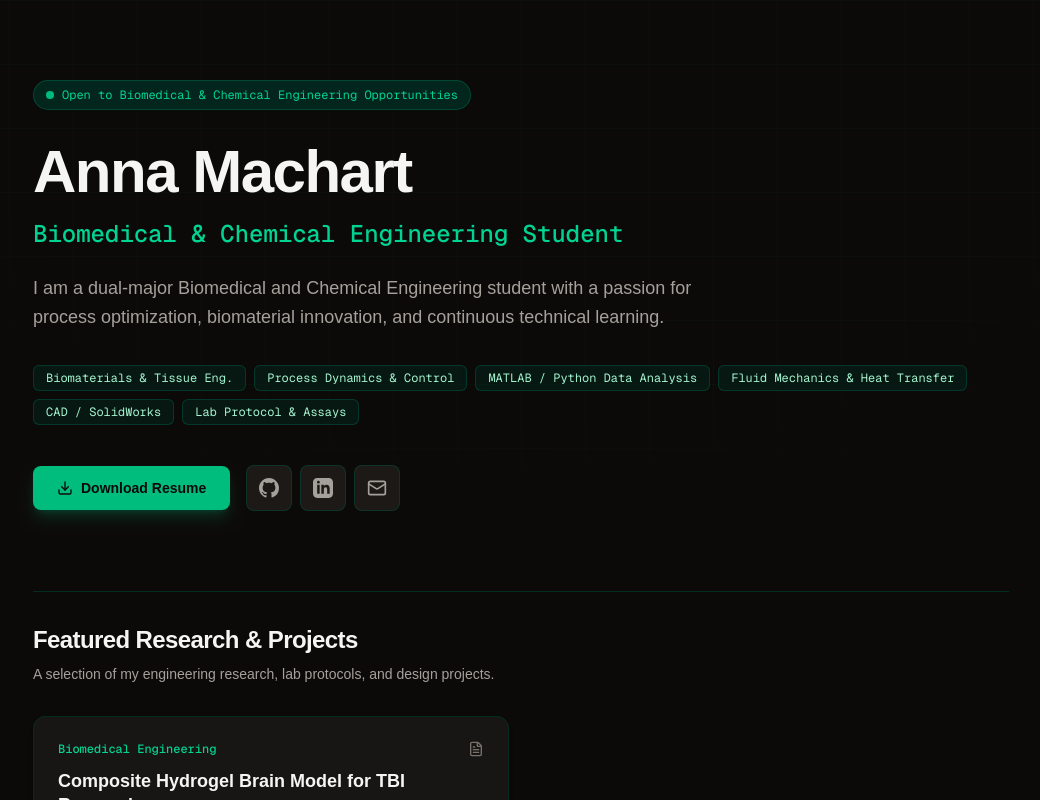
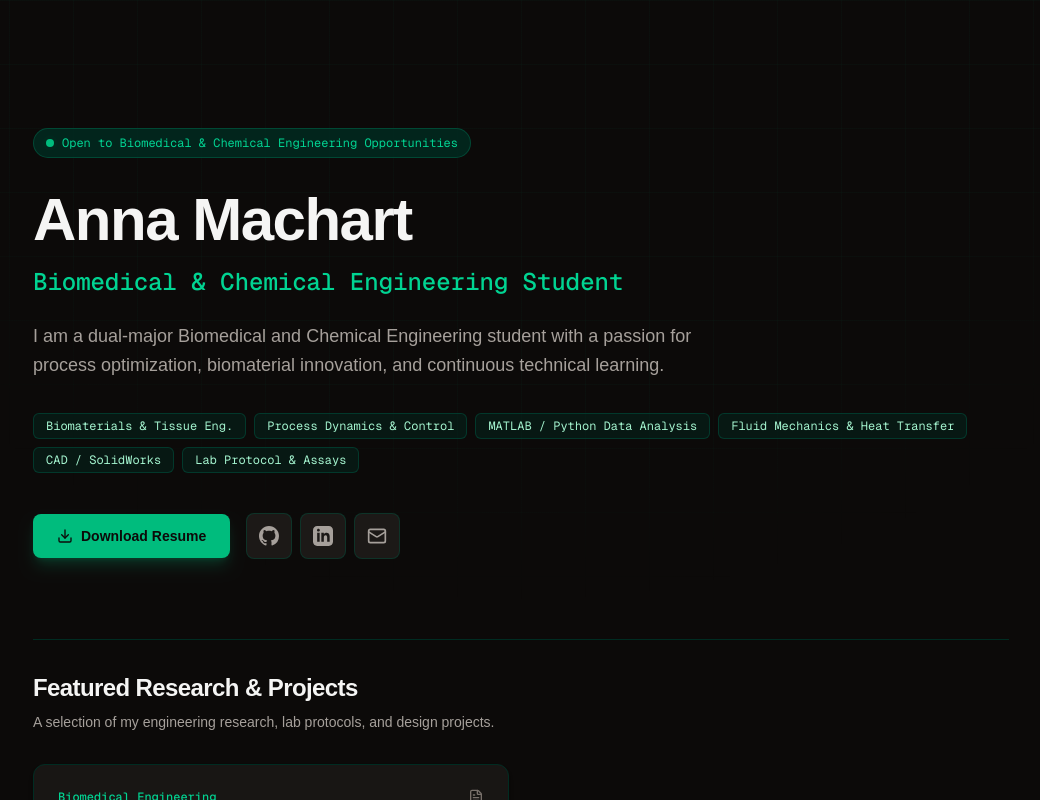
Before and after one commit to annamachart72-ux/my-portfolio, a Next.js app: page / in a window 1280 px wide. Shown: the top 800 px of the page, without its empty margins (119-1159 px from the left). Built offline with nearby package versions, Linux system fonts and the light colour scheme.

Commit message:
Updating page layout and pdf functionality

```diff
--- a/app/page.tsx
+++ b/app/page.tsx
@@ -28,7 +28,7 @@ export default function Home() {
   ];
 
   return (
-    <main className="min-h-screen bg-stone-950 text-emerald-50 flex flex-col justify-between selection:bg-emerald-500 selection:text-stone-950 relative overflow-hidden">
+    <main className="min-h-screen bg-stone-950 text-emerald-50 fmin-h-screen py-12 selection:bg-emerald-500 selection:text-stone-950 relative overflow-hidden">
       {/* Subtle Forest Background Grid Pattern */}
       <div className="absolute inset-0 bg-[linear-gradient(to_right,#064e3b15_1px,transparent_1px),linear-gradient(to_bottom,#064e3b15_1px,transparent_1px)] bg-[size:4rem_4rem] [mask-image:radial-gradient(ellipse_60%_50%_at_50%_0%,#000_70%,transparent_100%)] pointer-events-none" />
 
@@ -129,7 +129,7 @@ export default function Home() {
         <section id="projects" className="pt-8 border-t border-emerald-950">
           <motion.div
             initial={{ opacity: 0, y: 20 }}
-            whileInView={{ opacity: 1, y: 0 }}
+            animate={{ opacity: 1, y: 0 }}
             viewport={{ once: true }}
             transition={{ duration: 0.5 }}
           >
```
Also changed, not shown: 1 other file (tests, documents, lock files or other folders).
